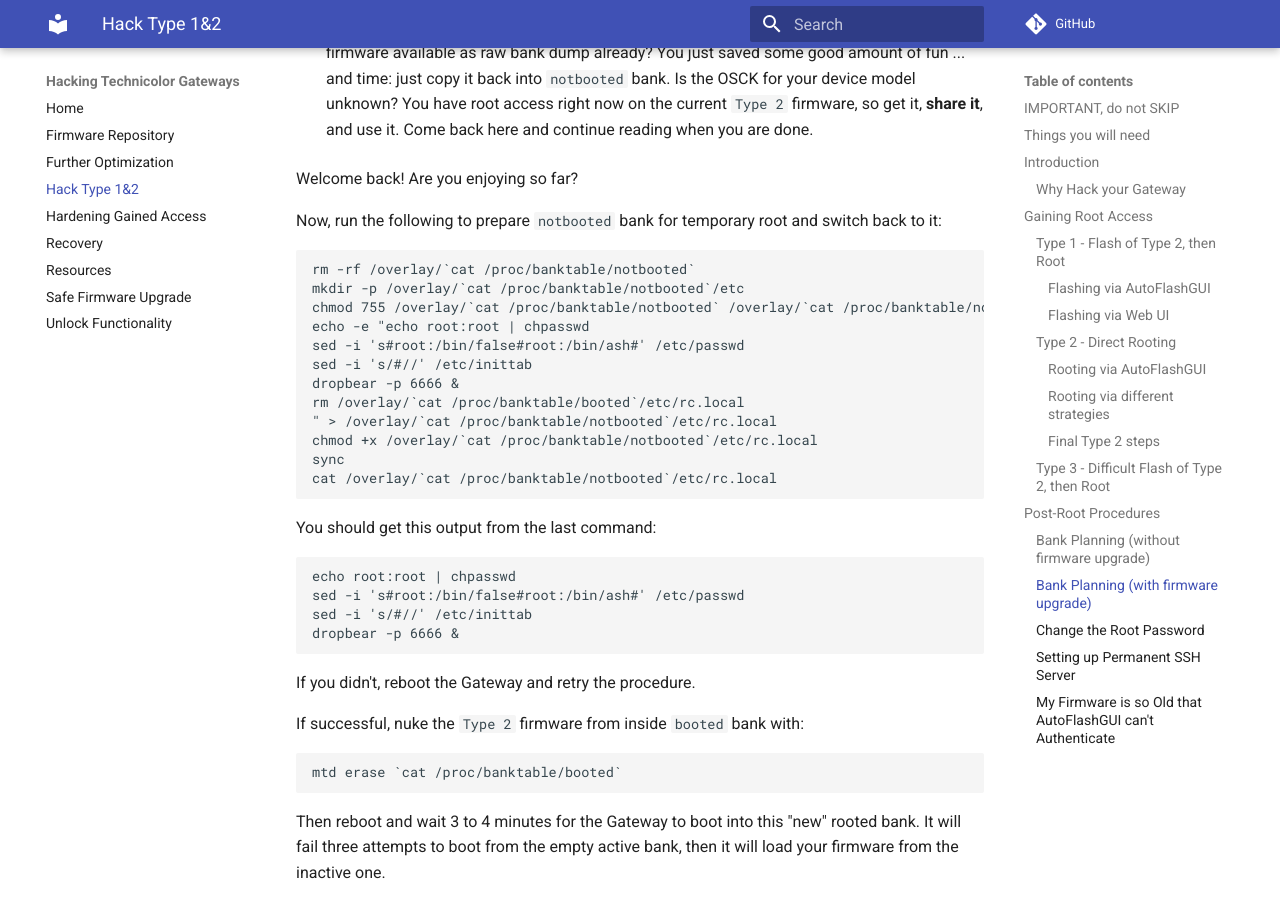
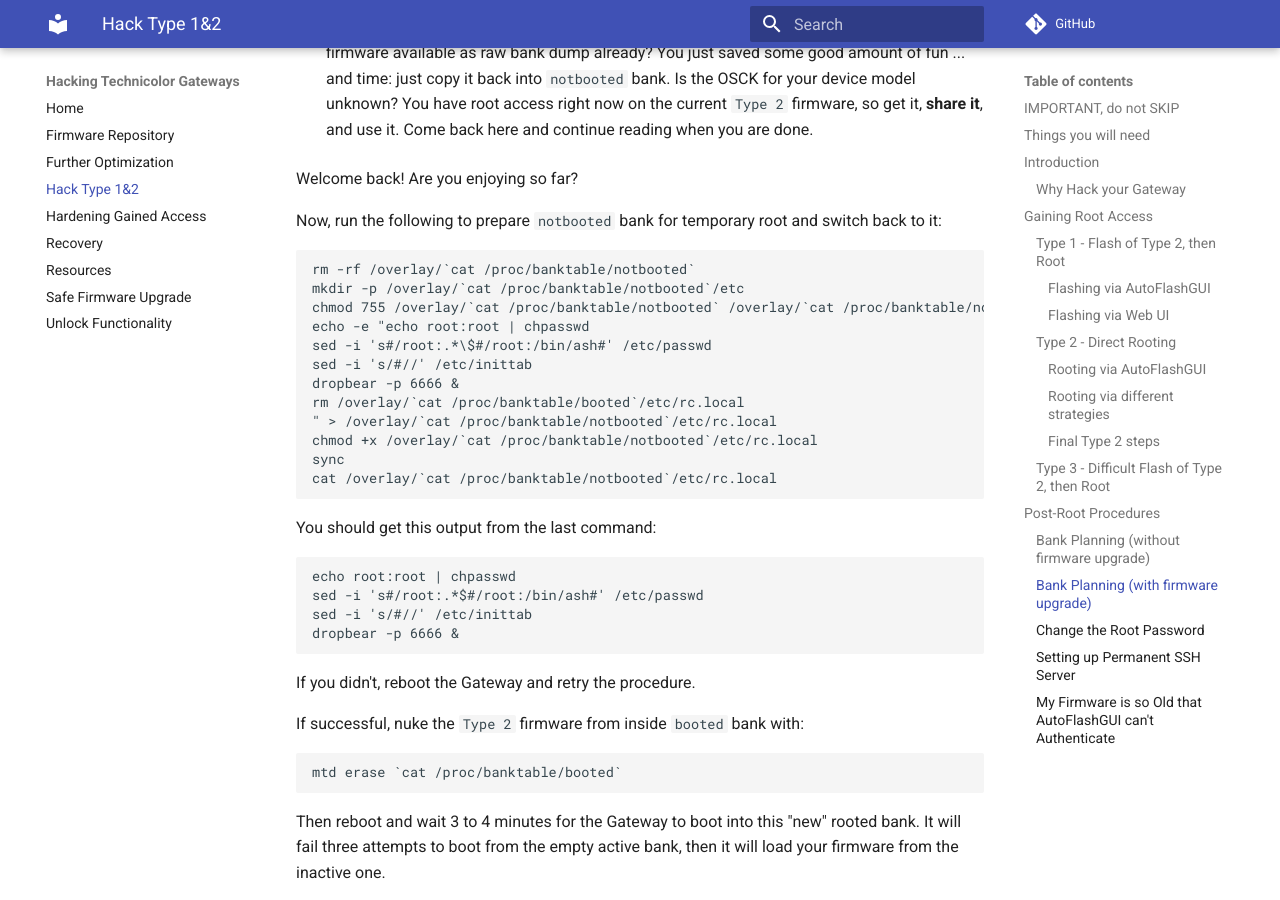
Before and after one commit to hack-technicolor/hack-technicolor, an MkDocs documentation site: the page built from docs/Hack Type 1&2.md, in a window 1280 px wide and 900 px high, scrolled down 11235 px. Built offline with MkDocs 1.6.1 and Material for MkDocs 9.7.7, drawn with Linux system fonts in a browser that asks for light colours; comment, search, counter and statistics services are not loaded.

Commit message:
Generalize passwd root shell patching

````diff
--- a/docs/Hack Type 1&2.md
+++ b/docs/Hack Type 1&2.md
@@ -335,7 +335,7 @@ rm -rf /overlay/`cat /proc/banktable/notbooted`
 mkdir -p /overlay/`cat /proc/banktable/notbooted`/etc
 chmod 755 /overlay/`cat /proc/banktable/notbooted` /overlay/`cat /proc/banktable/notbooted`/etc
 echo -e "echo root:root | chpasswd
-sed -i 's#root:/bin/false#root:/bin/ash#' /etc/passwd
+sed -i 's#/root:.*\$#/root:/bin/ash#' /etc/passwd
 sed -i 's/#//' /etc/inittab
 dropbear -p 6666 &
 rm /overlay/`cat /proc/banktable/booted`/etc/rc.local
@@ -349,7 +349,7 @@ You should get this output from the last command:
 
 ```bash
 echo root:root | chpasswd
-sed -i 's#root:/bin/false#root:/bin/ash#' /etc/passwd
+sed -i 's#/root:.*$#/root:/bin/ash#' /etc/passwd
 sed -i 's/#//' /etc/inittab
 dropbear -p 6666 &
 ```
````
Also changed, not shown: docs/Safe Firmware Upgrade.md (+1 -1 lines).
